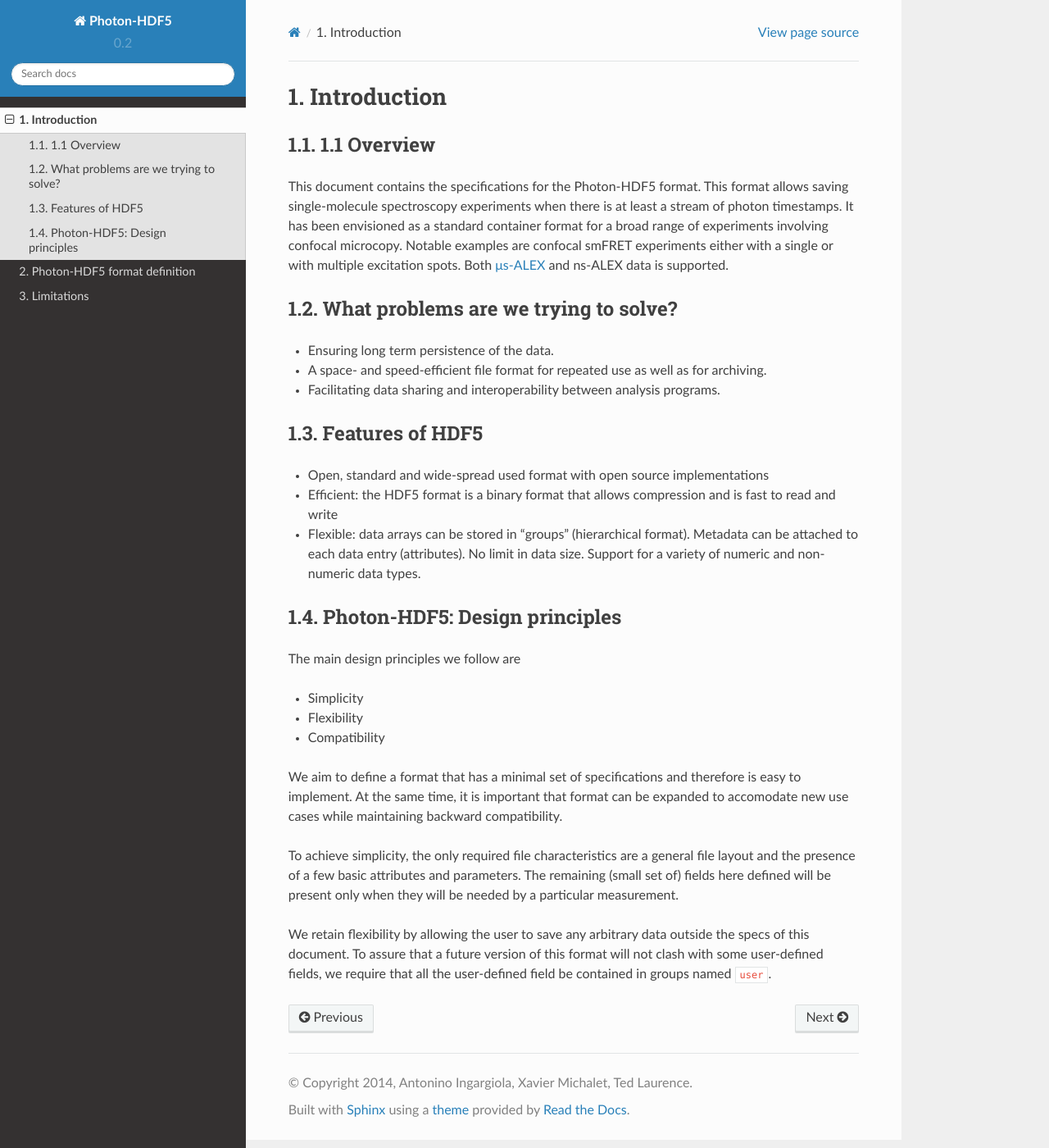
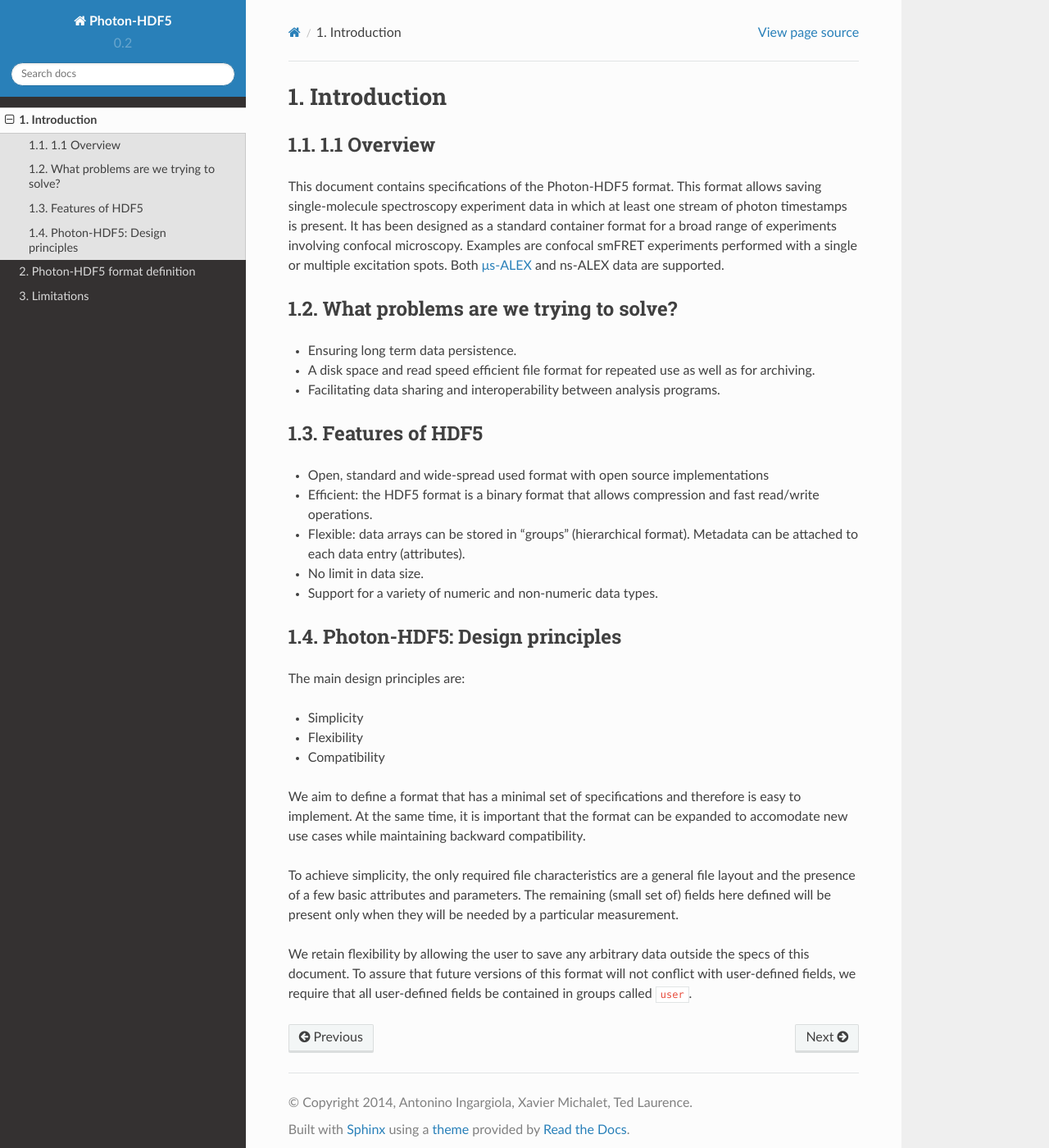
Before and after one commit to Photon-HDF5/photon-hdf5, a Sphinx documentation site: the page built from docs/intro.rst, in a window 1280 px wide and 1400 px high. Shown: the whole window at 82% size. Built offline with Sphinx 7.4.7 and the Read the Docs theme 2.0.0, drawn with Linux system fonts in a browser that asks for light colours.

Commit message:
Update intro.rst
typos and text edit

```diff
--- a/docs/intro.rst
+++ b/docs/intro.rst
@@ -4,21 +4,21 @@ Introduction
 1.1 Overview
 ------------
 
-This document contains the specifications for the Photon-HDF5 format.
-This format allows saving single-molecule spectroscopy experiments when
-there is at least a stream of photon timestamps. It has been envisioned
+This document contains specifications of the Photon-HDF5 format.
+This format allows saving single-molecule spectroscopy experiment data in which at least one stream of photon timestamps is present.
+It has been designed
 as a standard container format for a broad range of experiments
-involving confocal microcopy. Notable examples are confocal smFRET
-experiments either with a single or with multiple excitation spots.
+involving confocal microscopy. Examples are confocal smFRET
+experiments performed with a single or multiple excitation spots.
 Both `μs-ALEX <http://dx.doi.org/10.1529/biophysj.104.054114>`_
-and ns-ALEX data is supported.
+and ns-ALEX data are supported.
 
 
 What problems are we trying to solve?
 -------------------------------------
 
--  Ensuring long term persistence of the data.
--  A space- and speed-efficient file format for repeated use as well as for archiving.
+-  Ensuring long term data persistence.
+-  A disk space and read speed efficient file format for repeated use as well as for archiving.
 -  Facilitating data sharing and interoperability between analysis programs.
 
 Features of HDF5
@@ -27,23 +27,24 @@ Features of HDF5
 -  Open, standard and wide-spread used format with open source
    implementations
 -  Efficient: the HDF5 format is a binary format that allows compression
-   and is fast to read and write
+   and fast read/write operations.
 -  Flexible: data arrays can be stored in "groups" (hierarchical
-   format). Metadata can be attached to each data entry (attributes). No
-   limit in data size. Support for a variety of numeric and non-numeric
+   format). Metadata can be attached to each data entry (attributes).
+-  No limit in data size.
+-  Support for a variety of numeric and non-numeric
    data types.
 
 Photon-HDF5: Design principles
 ------------------------------
 
-The main design principles we follow are
+The main design principles are:
 
 -  Simplicity
 -  Flexibility
 -  Compatibility
 
 We aim to define a format that has a minimal set of specifications and therefore
-is easy to implement. At the same time, it is important that format can be
+is easy to implement. At the same time, it is important that the format can be
 expanded to accomodate new use cases while maintaining backward compatibility.
 
 To achieve simplicity, the only required file characteristics are a
@@ -52,6 +53,6 @@ The remaining (small set of) fields here defined will be present only when
 they will be needed by a particular measurement.
 
 We retain flexibility by allowing the user to save any arbitrary data
-outside the specs of this document. To assure that a future version of
-this format will not clash with some user-defined fields, we require
-that all the user-defined field be contained in groups named ``user``.
+outside the specs of this document. To assure that future versions of
+this format will not conflict with user-defined fields, we require
+that all user-defined fields be contained in groups called ``user``.
```
